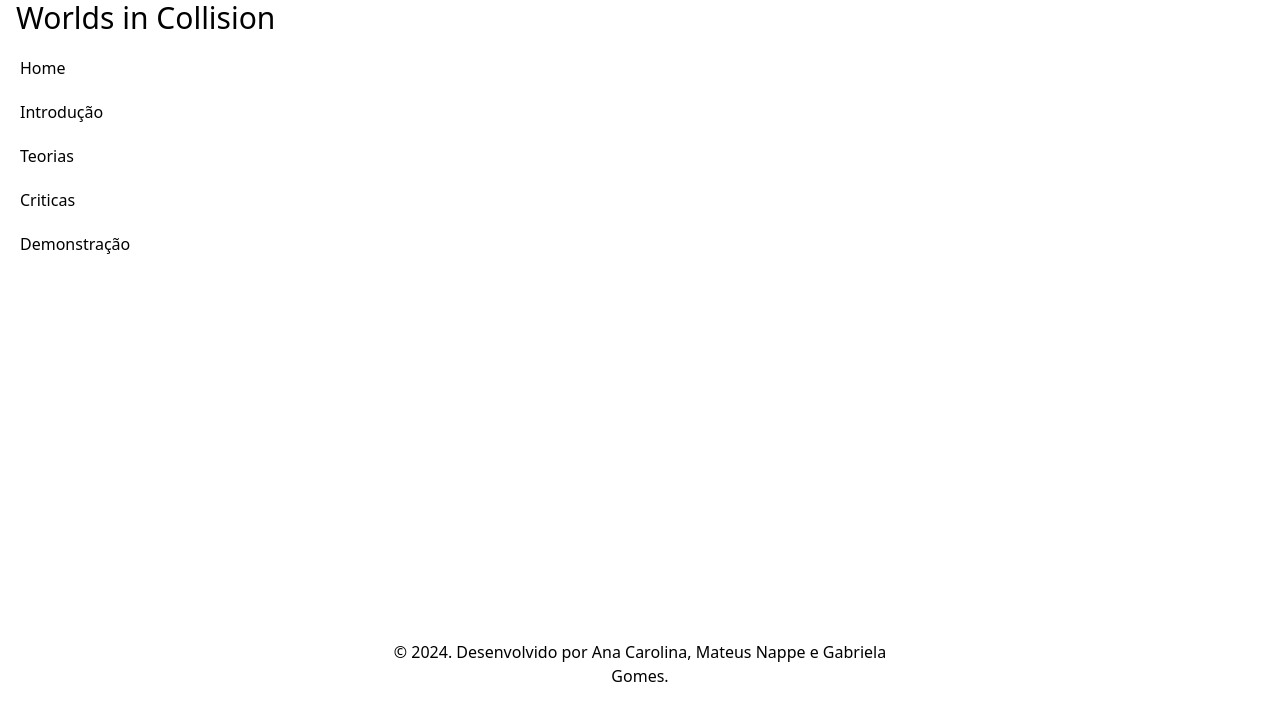
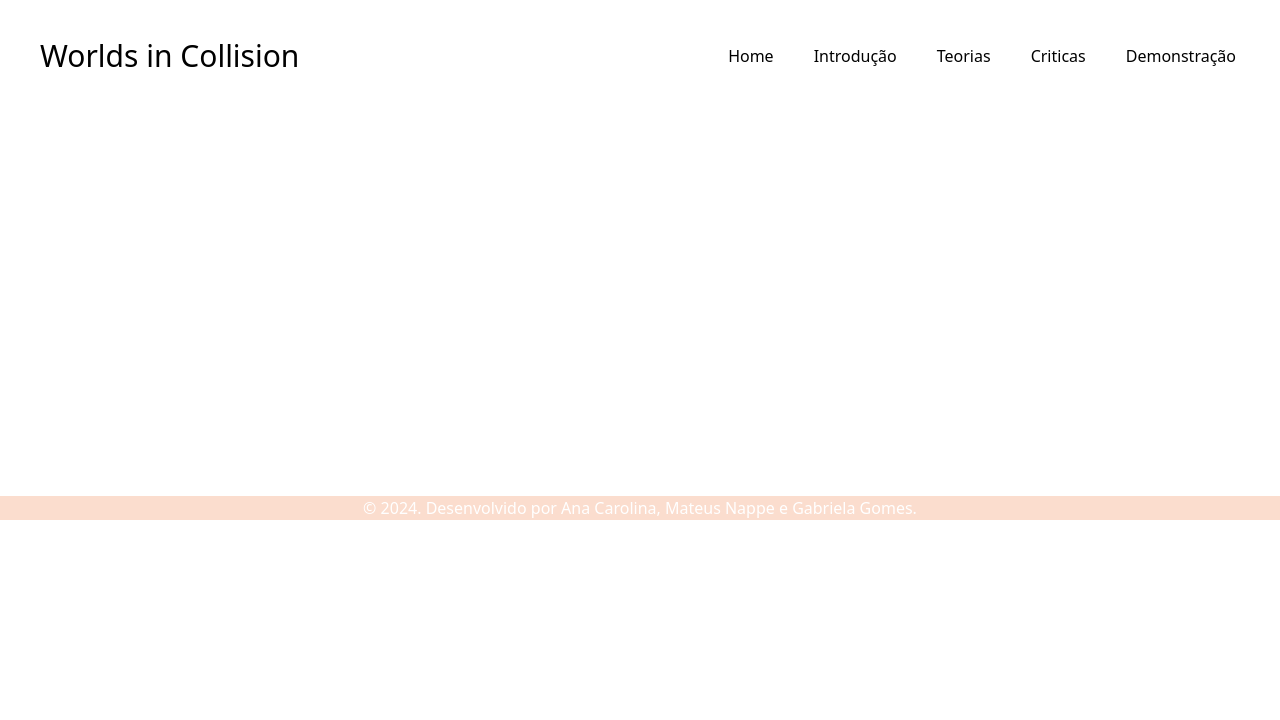
Before and after one commit to gabimezze/CheckPoint5, a Next.js app in the folder cp5/: page / in a window 1280 px wide. Shown: the top 720 px of the page. Built offline with nearby package versions, Linux system fonts and the light colour scheme.

Commit message:
Update style

```diff
--- a/cp5/src/app/globals.css
+++ b/cp5/src/app/globals.css
@@ -3,16 +3,31 @@
 @tailwind utilities;
 
 @layer components {
+  header {
+    @apply flex justify-between items-center p-6;
+  }
   .cabecalho h1{
     @apply text-3xl text-left ml-4;
   }
   .cabecalho li {
-    @apply  m-5 text-left;
+    @apply m-5 inline-flex space-x-4;
   }
   .cabecalho li a:hover {
-    @apply bg-blue-500 rounded-sm text-white;
+    @apply text-orange-500;
   }
   .rodape {
-    @apply m-96 mb-0 text-center;
+    @apply bg-orange-600 bg-opacity-20 text-white container mx-auto flex justify-center mt-96 mb-0;
+  }
+  .pages {
+    @apply ml-6 p-7;
+  }
+  .pages p {
+    @apply mt-5 mr-96 text-xl;
+  }
+  .pages h1 {
+    @apply text-2xl mb-5;
+  }
+  .pages a {
+    @apply inline-block px-4 py-3 bg-white bg-opacity-40 text-white font-semibold rounded hover:bg-orange-500;
   }
 }
```
